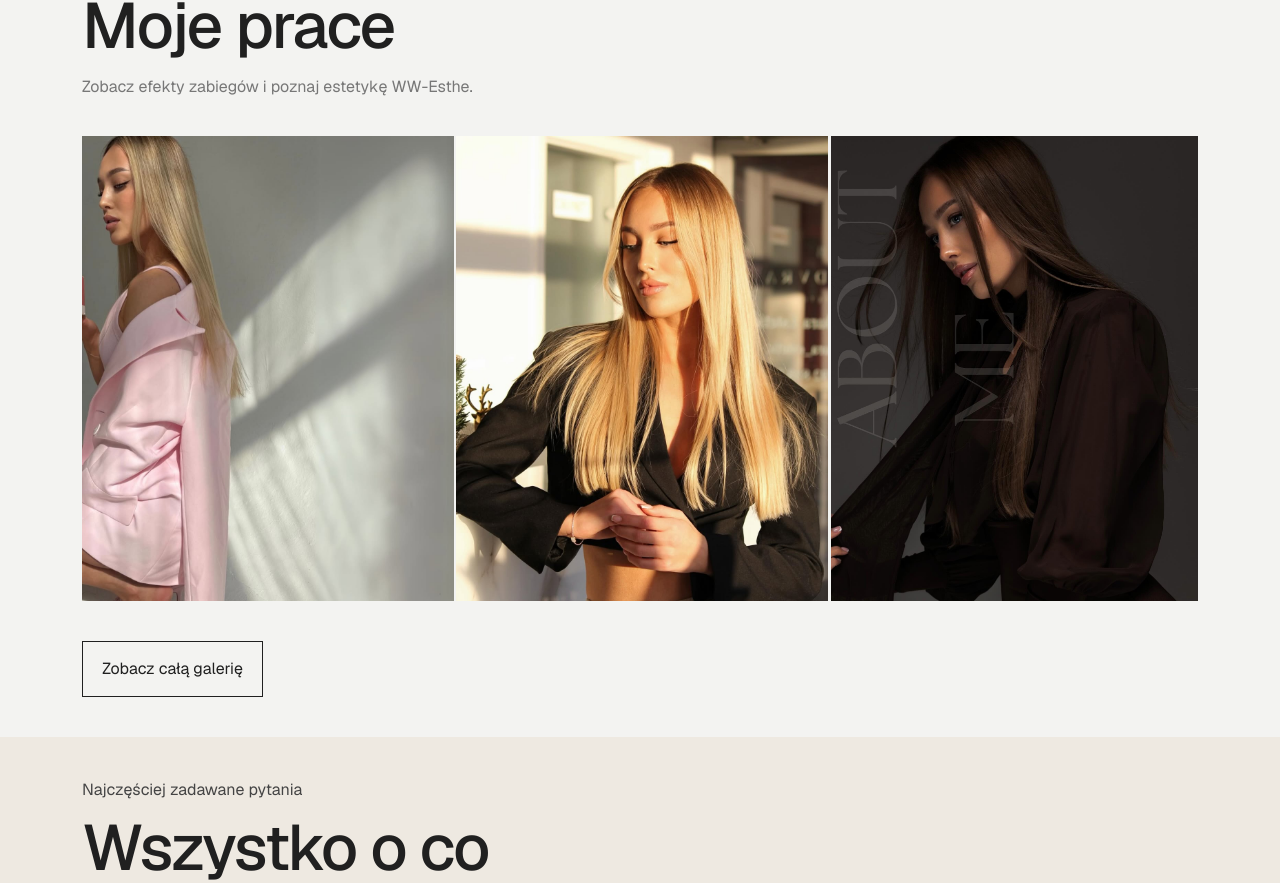
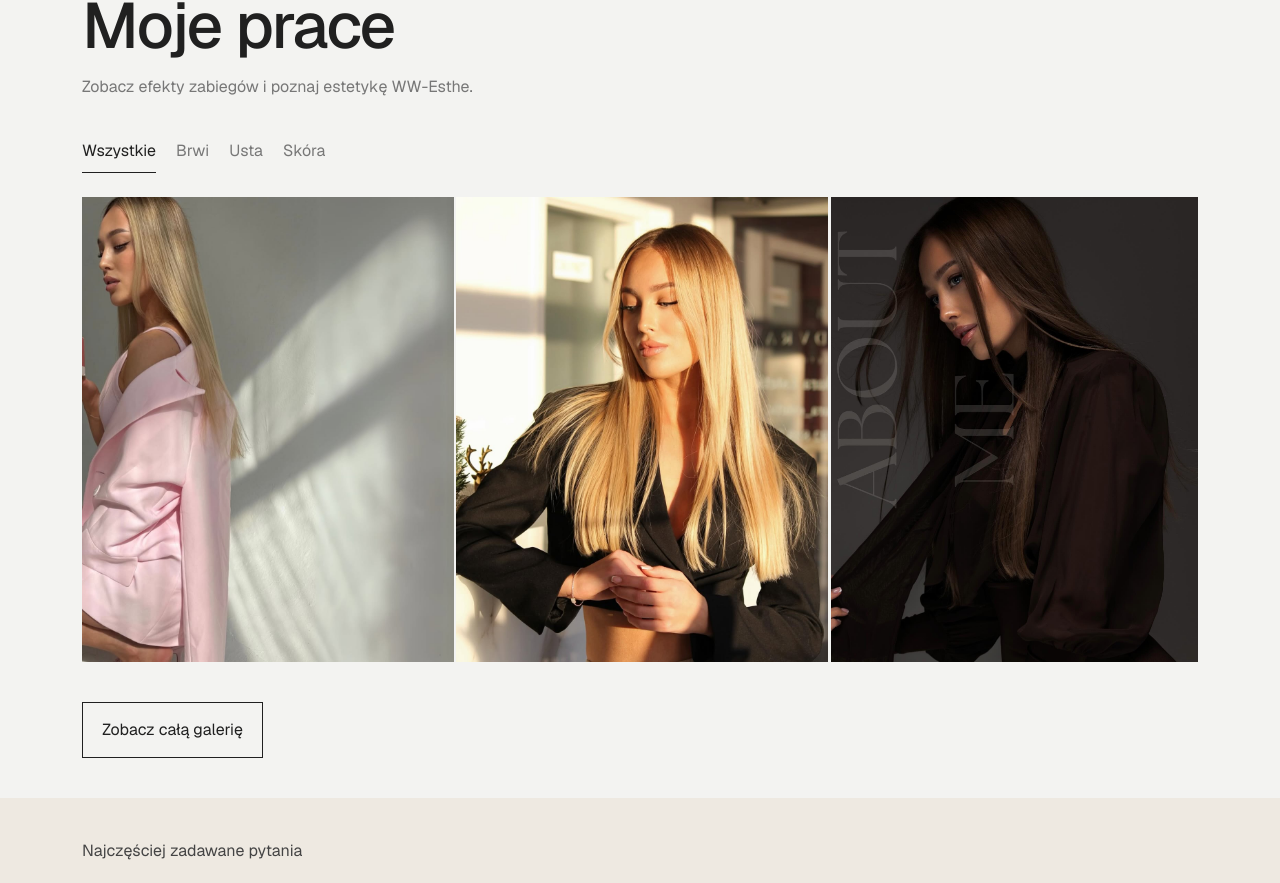
Before and after one commit to r4mka/ww-esthe, a Next.js app: page / in a window 1280 px wide. Shown: the part 2198-3081 px from the top of the page. Built offline with nearby package versions, Linux system fonts and the light colour scheme; no server answers.

Commit message:
add gallery-filter to gallery-preview on homepage

```diff
--- /dev/null
+++ b/components/gallery-grid/gallery-filter.tsx
@@ -0,0 +1,35 @@
+import styles from "./gallery-grid.module.css";
+import {
+  galleryCategories,
+  type GalleryFilter as GalleryFilterValue,
+} from "./gallery-items";
+
+type GalleryFilterProps = {
+  activeCategory: GalleryFilterValue;
+  onCategoryChange: (category: GalleryFilterValue) => void;
+};
+
+export function GalleryFilter({
+  activeCategory,
+  onCategoryChange,
+}: GalleryFilterProps) {
+  return (
+    <div className={styles.filters} role="group" aria-label="Kategorie galerii">
+      {galleryCategories.map((category) => (
+        <button
+          className={
+            category.id === activeCategory
+              ? `${styles.filter} ${styles.filterActive}`
+              : styles.filter
+          }
+          type="button"
+          aria-pressed={category.id === activeCategory}
+          key={category.id}
+          onClick={() => onCategoryChange(category.id)}
+        >
+          {category.label}
+        </button>
+      ))}
+    </div>
+  );
+}
--- a/components/gallery-grid/gallery-grid.tsx
+++ b/components/gallery-grid/gallery-grid.tsx
@@ -2,18 +2,18 @@
 
 import { useState } from "react";
 
+import { GalleryFilter } from "./gallery-filter";
 import styles from "./gallery-grid.module.css";
 import {
-  galleryCategories,
   galleryItems,
-  type GalleryFilter,
+  type GalleryFilter as GalleryFilterValue,
 } from "./gallery-items";
 import { GalleryThumbnail } from "./gallery-thumbnail";
 import { GalleryViewer } from "./gallery-viewer";
 
 type GalleryGridProps = {
   className?: string;
-  initialCategory?: GalleryFilter;
+  initialCategory?: GalleryFilterValue;
 };
 
 export function GalleryGrid({
@@ -21,41 +21,24 @@ export function GalleryGrid({
   initialCategory = "all",
 }: GalleryGridProps) {
   const [activeCategory, setActiveCategory] =
-    useState<GalleryFilter>(initialCategory);
+    useState<GalleryFilterValue>(initialCategory);
   const [activeIndex, setActiveIndex] = useState<number | null>(null);
   const visibleItems =
     activeCategory === "all"
       ? galleryItems
       : galleryItems.filter((item) => item.category === activeCategory);
 
-  const handleCategoryChange = (category: GalleryFilter) => {
+  const handleCategoryChange = (category: GalleryFilterValue) => {
     setActiveCategory(category);
     setActiveIndex(null);
   };
 
   return (
     <>
-      <div
-        className={styles.filters}
-        role="group"
-        aria-label="Kategorie galerii"
-      >
-        {galleryCategories.map((category) => (
-          <button
-            className={
-              category.id === activeCategory
-                ? `${styles.filter} ${styles.filterActive}`
-                : styles.filter
-            }
-            type="button"
-            aria-pressed={category.id === activeCategory}
-            key={category.id}
-            onClick={() => handleCategoryChange(category.id)}
-          >
-            {category.label}
-          </button>
-        ))}
-      </div>
+      <GalleryFilter
+        activeCategory={activeCategory}
+        onCategoryChange={handleCategoryChange}
+      />
       <div className={`${styles.grid} ${className ?? ""}`}>
         {visibleItems.map((item, index) => (
           <GalleryThumbnail
--- a/components/gallery-grid/gallery-preview.tsx
+++ b/components/gallery-grid/gallery-preview.tsx
@@ -5,8 +5,12 @@ import { useState } from "react";
 
 import { useSwipeGesture } from "@/hooks/use-swipe-gesture";
 
+import { GalleryFilter } from "./gallery-filter";
 import styles from "./gallery-grid.module.css";
-import { galleryItems } from "./gallery-items";
+import {
+  galleryItems,
+  type GalleryFilter as GalleryFilterValue,
+} from "./gallery-items";
 import { GalleryThumbnail } from "./gallery-thumbnail";
 import { GalleryViewer } from "./gallery-viewer";
 
@@ -19,12 +23,18 @@ export function GalleryPreview({
   className,
   previewCount,
 }: GalleryPreviewProps) {
+  const [activeCategory, setActiveCategory] =
+    useState<GalleryFilterValue>("all");
   const [activeIndex, setActiveIndex] = useState<number | null>(null);
   const [previewStart, setPreviewStart] = useState(0);
+  const visibleItems =
+    activeCategory === "all"
+      ? galleryItems
+      : galleryItems.filter((item) => item.category === activeCategory);
 
   const movePreview = (direction: "next" | "previous") => {
     setPreviewStart((currentStart) => {
-      const lastStart = Math.max(galleryItems.length - previewCount, 0);
+      const lastStart = Math.max(visibleItems.length - previewCount, 0);
       const nextStart =
         direction === "next"
           ? currentStart + previewCount
@@ -58,8 +68,18 @@ export function GalleryPreview({
     setActiveIndex(index);
   };
 
+  const handleCategoryChange = (category: GalleryFilterValue) => {
+    setActiveCategory(category);
+    setActiveIndex(null);
+    setPreviewStart(0);
+  };
+
   return (
     <>
+      <GalleryFilter
+        activeCategory={activeCategory}
+        onCategoryChange={handleCategoryChange}
+      />
       <div
         className={`${styles.previewViewport} ${className ?? ""}`}
         onPointerCancel={onPointerCancel}
@@ -70,12 +90,12 @@ export function GalleryPreview({
           className={styles.previewTrack}
           style={
             {
-              "--preview-item-count": galleryItems.length,
-              transform: `translateX(-${(previewStart / galleryItems.length) * 100}%)`,
+              "--preview-item-count": visibleItems.length,
+              transform: `translateX(-${(previewStart / visibleItems.length) * 100}%)`,
             } as CSSProperties
           }
         >
-          {galleryItems.map((item, index) => (
+          {visibleItems.map((item, index) => (
             <GalleryThumbnail
               item={item}
               key={item.src}
@@ -87,6 +107,7 @@ export function GalleryPreview({
       {activeIndex !== null && (
         <GalleryViewer
           activeIndex={activeIndex}
+          items={visibleItems}
           onClose={() => setActiveIndex(null)}
         />
       )}
```
